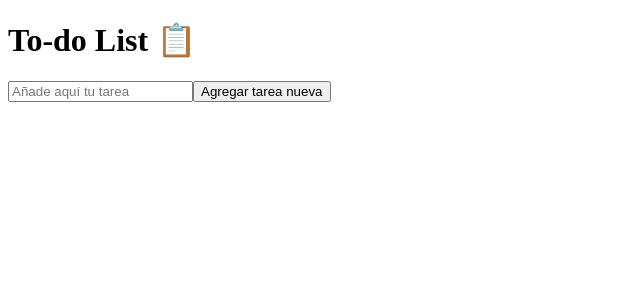
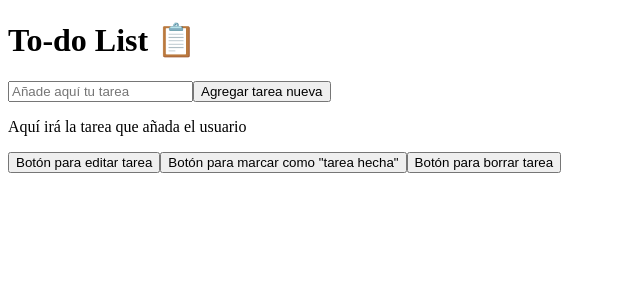
Before and after one commit to alexandracampo/lista-tareas, a React (Create React App) app: page / in a window 1280 px wide. Shown: the top 300 px of the page, without its empty margins (0-640 px from the left). Built offline with nearby package versions, Linux system fonts and the light colour scheme.

Commit message:
add changes for test with branches

```diff
--- a/src/Components/App.js
+++ b/src/Components/App.js
@@ -12,7 +12,10 @@ function App() {
       </form>
 
       <div>
-
+        <p>Aquí irá la tarea que añada el usuario</p>
+        <button>Botón para editar tarea</button>
+        <button>Botón para marcar como "tarea hecha"</button>
+        <button>Botón para borrar tarea</button>
       </div>
 
     </>
```
